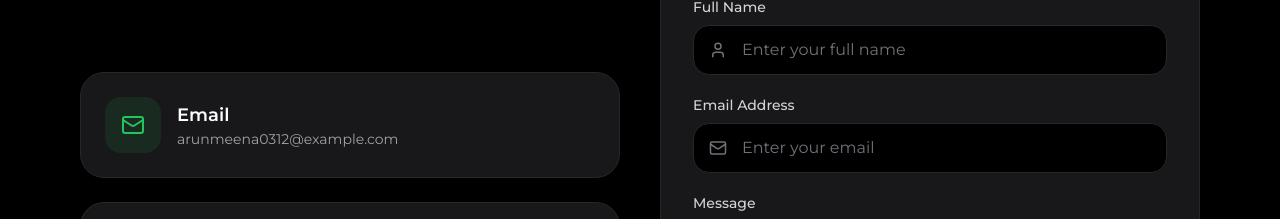
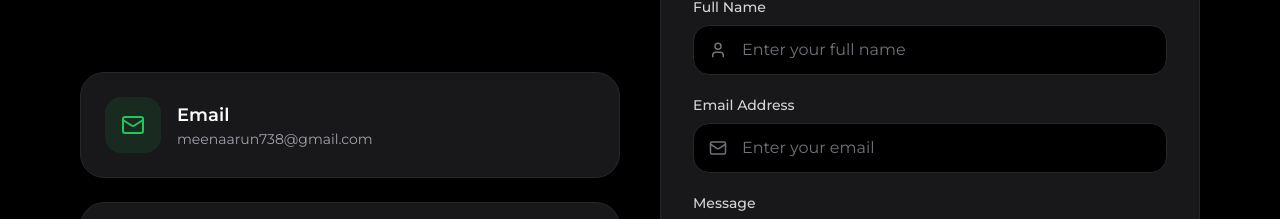
Before and after one commit to arunmeenaa/Portfolio, a React (Vite) app: page / in a window 1280 px wide. Shown: the part 4620-4839 px from the top of the page. Built offline with nearby package versions, Linux system fonts and the light colour scheme.

Commit message:
Update email address in Form component

```diff
--- a/src/components/Form.jsx
+++ b/src/components/Form.jsx
@@ -73,7 +73,7 @@ function Form() {
                 <div>
                   <h3 className="font-semibold text-lg">Email</h3>
                   <p className="text-zinc-400 text-sm">
-                    arunmeena0312@example.com
+                    meenaarun738@gmail.com
                   </p>
                 </div>
               </div>
```
